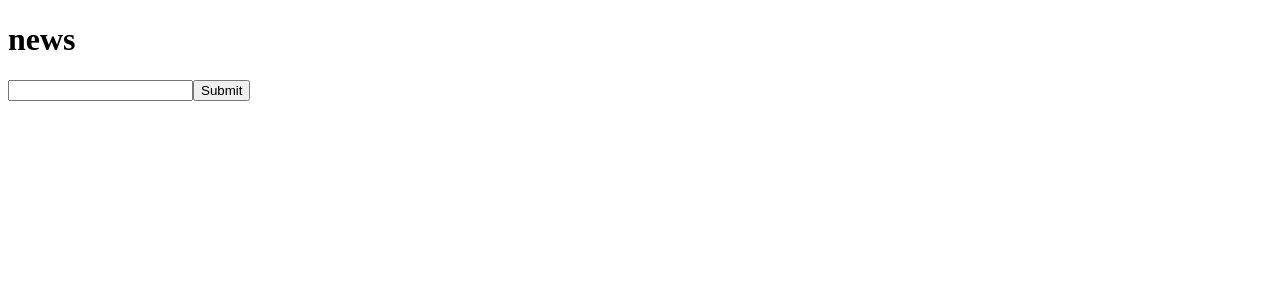
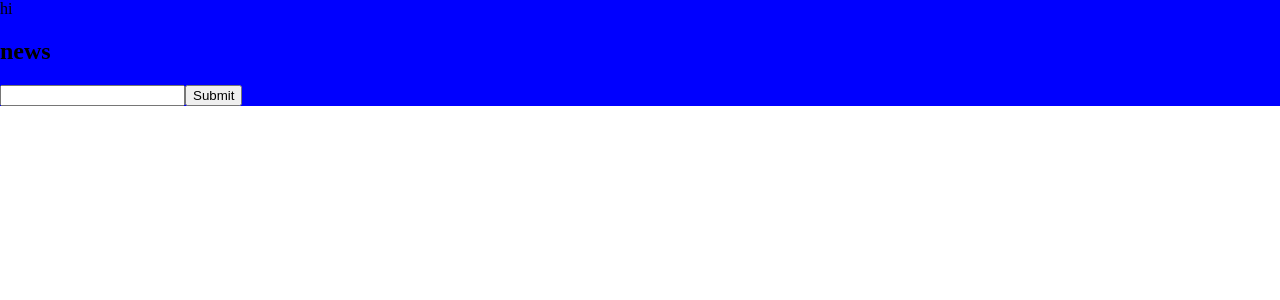
Before and after one commit to jgrant12345/stockNews, a React (Create React App) app in the folder stocknews/: page / in a window 1280 px wide. Shown: the top 300 px of the page. Built offline with nearby package versions, Linux system fonts and the light colour scheme.

Commit message:
added a header

```diff
--- a/stocknews/src/App.js
+++ b/stocknews/src/App.js
@@ -12,19 +12,14 @@ class App extends React.Component {
   handleSubmit = (event) => {
     event.preventDefault();
     this.fetchStockNews(this.state.value);
-
-
   }
 
   handleChange = (event) => {
     this.setState({value: event.target.value})
-
-
-
-
   }
 
-  newsCreator = (props) =>{
+  // function used in mapping to create and transform the news articles into cards
+  newsCreator = (props) => {
     return(
       <a href = {props['summary']} className = {style.newsArticle}>
         <img src = {props['image']} width = '200' height = '100'></img>
@@ -32,44 +27,45 @@ class App extends React.Component {
     <p className = {style.news_Summary}>{props['summary']}</p>
       </a>
     )
-
   }
 
   // This function fetches  news about stock that is inputed
   fetchStockNews = (props) => {
     var tempNewsArray = []
     const API_NEWS_KEY = 'dSgyySKSrTp44mgcX443KL8bxVv5vWMg'
-    let API_CALLS = 'https://api.polygon.io/v1/meta/symbols/'+ props+'/news?perpage=5&page=1&apiKey=' + API_NEWS_KEY
+    let API_CALLS = 'https://api.polygon.io/v1/meta/symbols/'+ props+'/news?perpage=12&page=1&apiKey=' + API_NEWS_KEY
     fetch(API_CALLS)
     .then(response => response.json())
     .then(
       data => {
-      for(var index in data){
+      for(var index in data) {
         let newsArticle = {title: data[index]['title'],
         summary: data[index]['summary'], url: data[index]['url'], image: data[index]['image']}
-
         tempNewsArray.push(newsArticle)
       }
       this.setState({
         news: tempNewsArray
       })
-
       }
     )
   }
 
   render(){
-    return (
-   <div>
+    return  (
+      <nav className = {style.header}>
+        hi<div>
           <h1>news</h1>
           {/* Form that allows user to fetch a stock */}
           <form onSubmit = {this.handleSubmit}>
-       <input type = "text" value = {this.state.value} onChange = {this.handleChange}></input>
+            <input type = "text" className = {style.stockSearch} value = {this.state.value} onChange = {this.handleChange}></input>
             <input type = 'submit' value = "Submit"></input>
           </form>
+        </div>
 
-    <div className = {style.newsArticleWrapper}>{this.state.news.map(this.newsCreator)}</div>
+    <div className = {style.newsArticleWrapper}>
+      {this.state.news.map(this.newsCreator)}
     </div>
+   </nav>
     );
 
   }
--- a/stocknews/src/index.module.css
+++ b/stocknews/src/index.module.css
@@ -9,19 +9,20 @@
 }
 /* responsible for styling each news article */
 .newsArticle{
-  text-overflow: ellipsis;
   height: 300px;
   padding: 20px;
+
   box-shadow: 0 2px 2px 0 rgba(0,0,0,0.2);
   transition: 0.3s;
+
   text-align: center;
   font-size: 15px;
   padding-right: 20px;
   overflow: hidden;
   text-decoration: none;
+
   border-radius: 10px;
   border-color: black;
-
   border-style: inherit;
   color: inherit;
 
@@ -39,3 +40,17 @@
   overflow: hidden;
   text-overflow: ellipsis;
 }
+.stockSearch{
+  /* position: absolute;   */
+  left: 50%;
+
+}
+.header{
+  background-color: blue;
+
+}
+body, html {
+  height: 100%;
+  margin: 0;
+
+}
```
Also changed, not shown: 1 other file (tests, documents, lock files or other folders). Lines whose indentation alone changed are shown as unchanged.
